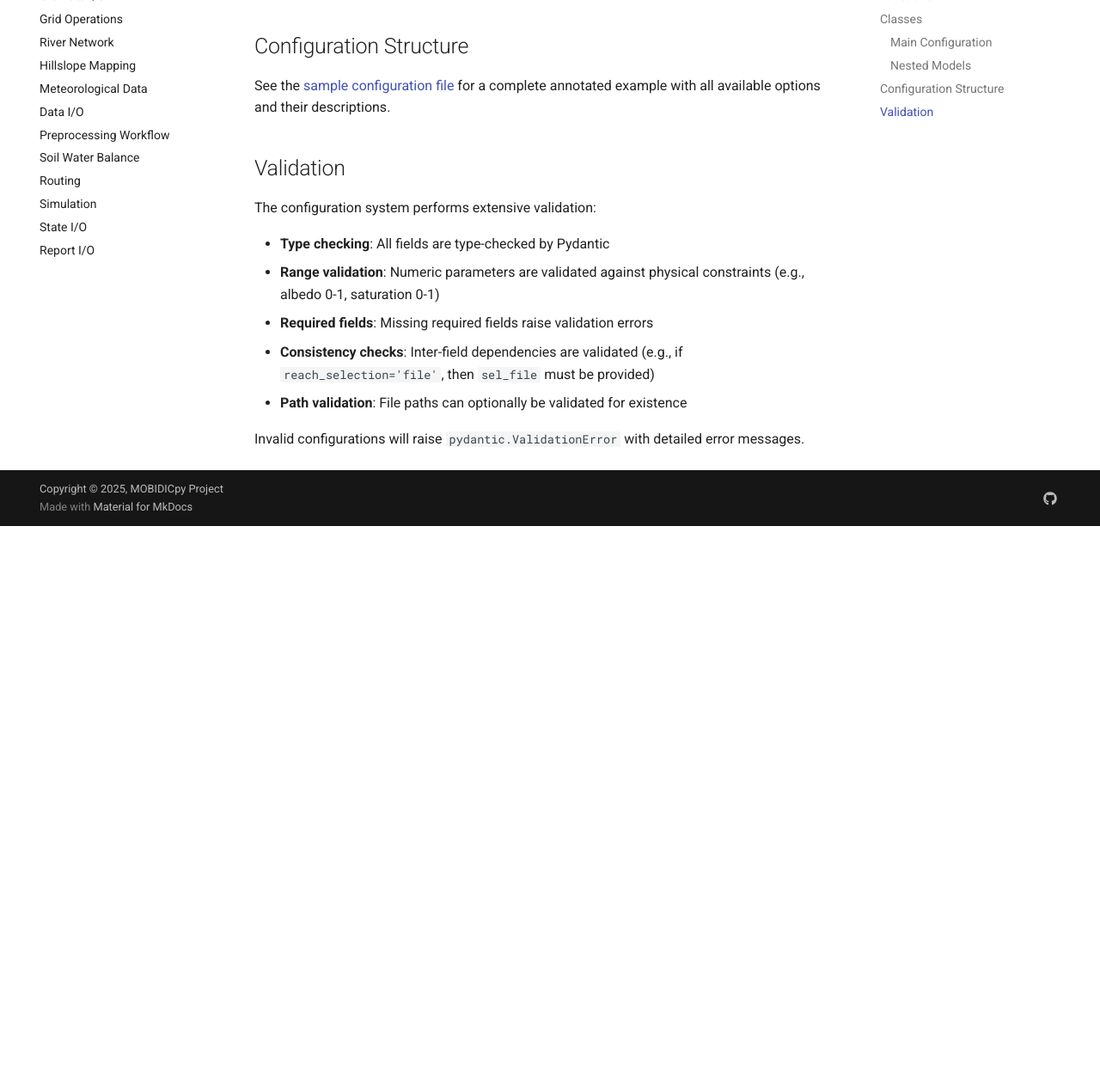
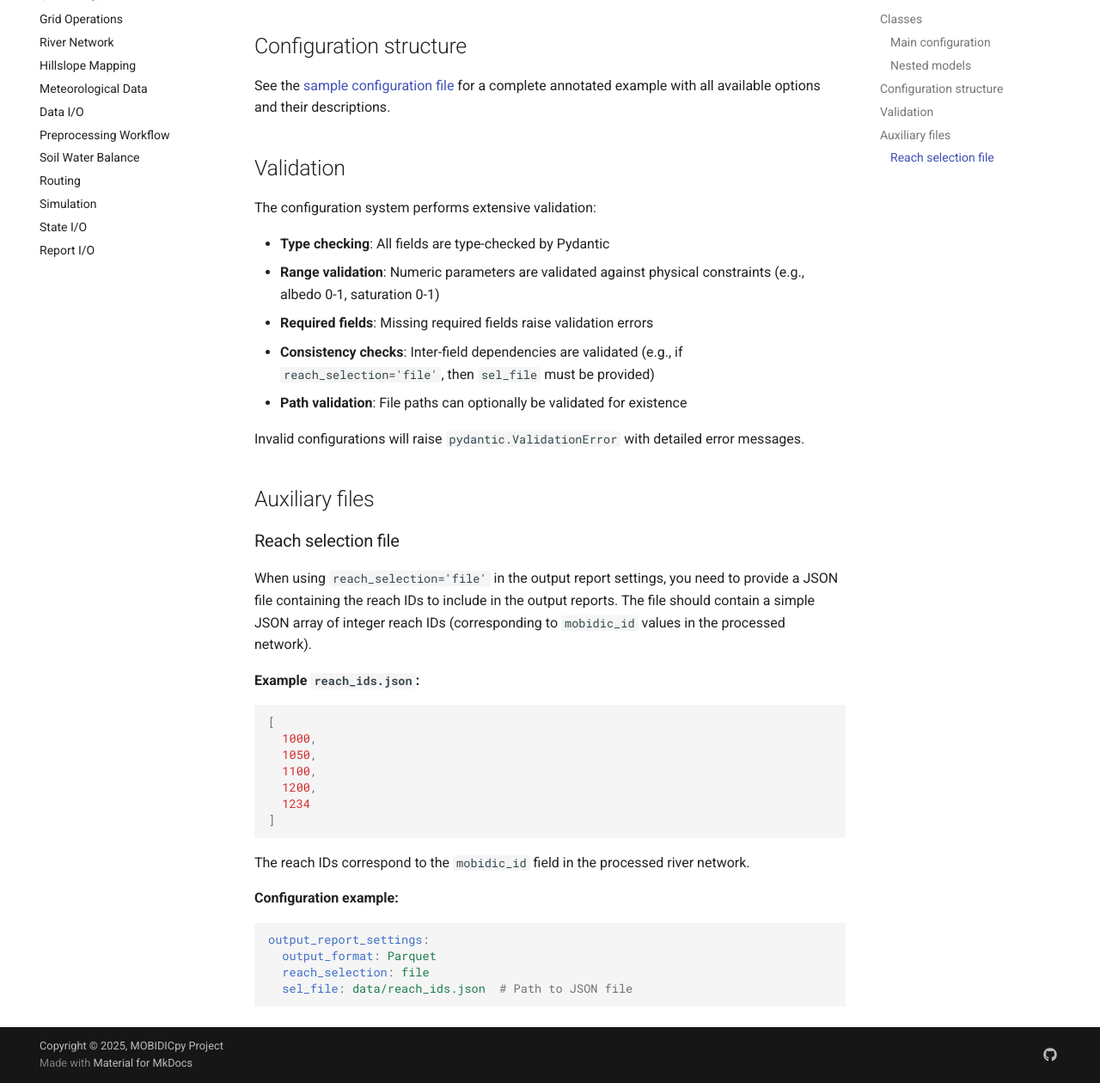
Before and after one commit to mobidichydro/MOBIDICpy, an MkDocs documentation site: the page built from docs/reference/config.md, in a window 1280 px wide and 1400 px high, scrolled down 3499 px, cut to the strip 140-1400 px from the top of the window. Shown: the whole strip at 86% size. Built offline with MkDocs 1.6.1 and Material for MkDocs 9.7.7, drawn with Linux system fonts in a browser that asks for light colours; a script that is not in the unit is left out; comment, search, counter and statistics services are not loaded; before the commit the page ends 4251 px from its top, so only the background shows below that; some of the changed text lies outside the part shown.

Commit message:
Added JSON example for reach selection

````diff
--- a/docs/reference/config.md
+++ b/docs/reference/config.md
@@ -29,7 +29,7 @@ The configuration system ensures all required fields are present, validates rang
 
 ## Classes
 
-### Main Configuration
+### Main configuration
 
 ::: mobidic.config.schema.MOBIDICConfig
     options:
@@ -48,7 +48,7 @@ The configuration system ensures all required fields are present, validates rang
         - output_report_settings
         - advanced
 
-### Nested Models
+### Nested models
 
 The configuration is organized hierarchically using nested Pydantic models:
 
@@ -88,7 +88,7 @@ The configuration is organized hierarchically using nested Pydantic models:
 
 ::: mobidic.config.schema.Advanced
 
-## Configuration Structure
+## Configuration structure
 
 See the [sample configuration file](https://github.com/mobidichydro/mobidicpy/blob/main/examples/sample_config.yaml) for a complete annotated example with all available options and their descriptions.
 
@@ -103,3 +103,32 @@ The configuration system performs extensive validation:
 - **Path validation**: File paths can optionally be validated for existence
 
 Invalid configurations will raise `pydantic.ValidationError` with detailed error messages.
+
+## Auxiliary files
+
+### Reach selection file
+
+When using `reach_selection='file'` in the output report settings, you need to provide a JSON file containing the reach IDs to include in the output reports. The file should contain a simple JSON array of integer reach IDs (corresponding to `mobidic_id` values in the processed network).
+
+**Example `reach_ids.json`:**
+
+```json
+[
+  1000,
+  1050,
+  1100,
+  1200,
+  1234
+]
+```
+
+The reach IDs correspond to the `mobidic_id` field in the processed river network.
+
+**Configuration example:**
+
+```yaml
+output_report_settings:
+  output_format: Parquet
+  reach_selection: file
+  sel_file: data/reach_ids.json  # Path to JSON file
+```
````
